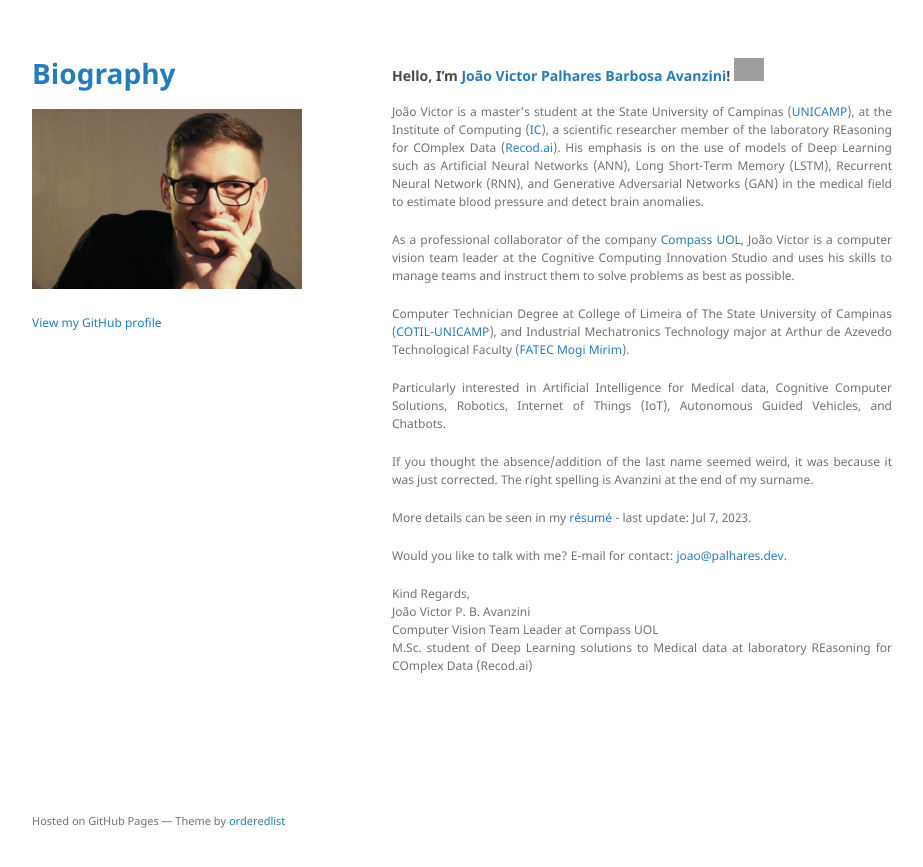
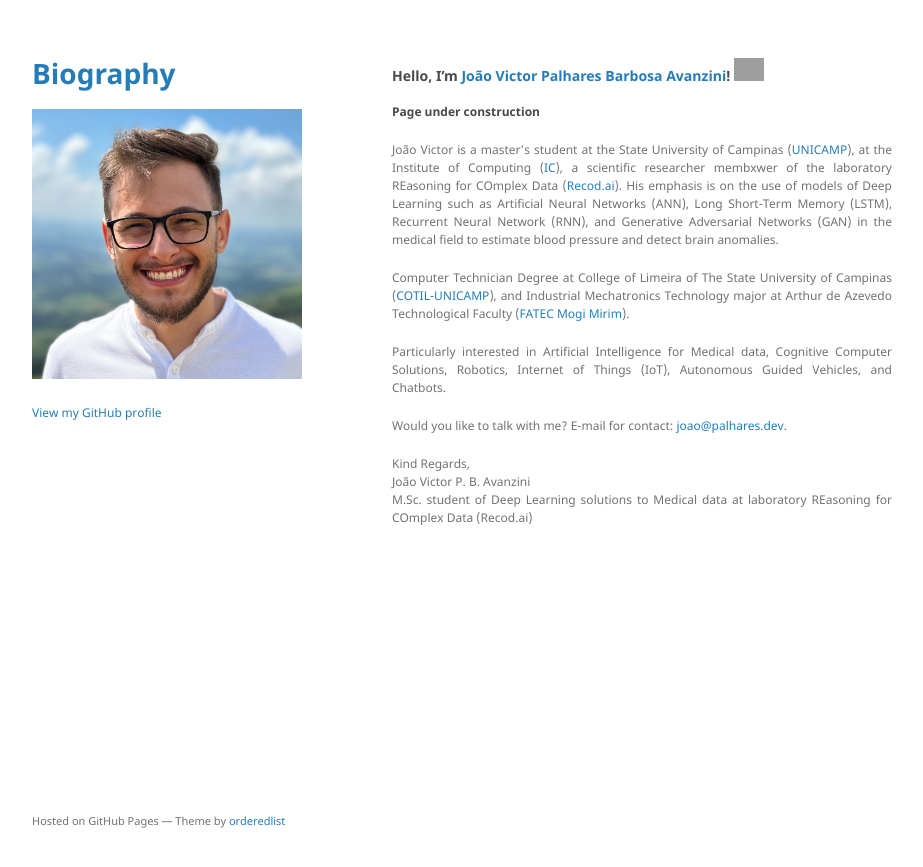
Before and after one commit to joaoavanzini/joaoavanzini.github.io, a Jekyll site: the page built from index.md, in a window 1280 px wide. Shown: the top 867 px of the page, without its empty margins (178-1101 px from the left). Built offline with Jekyll 4.4.1, drawn with Linux system fonts in a browser that asks for light colours; the repository's description, which GitHub fills in, is left out; our own code applies the rules of GitHub Pages for plain Markdown files; grey boxes are pictures that could not be loaded.

Commit message:
Page under construction

```diff
--- a/_config.yml
+++ b/_config.yml
@@ -1,5 +1,5 @@
 title: Biography
-logo: /assets/img/joao_victor.jpg
+logo: /assets/img/joao_victor.jpeg
 description: ""
 show_downloads: true
 google_analytics:
--- a/index.md
+++ b/index.md
@@ -3,21 +3,16 @@ layout: default
 ---
 ### Hello, I'm [João Victor Palhares Barbosa Avanzini](https://www.linkedin.com/in/joao-avanzini/)! <img src="https://media.giphy.com/media/hvRJCLFzcasrR4ia7z/giphy.gif" width="30px">
 
-João Victor is a master's student at the State University of Campinas ([UNICAMP](https://www.unicamp.br/)), at the Institute of Computing ([IC](https://ic.unicamp.br/)), a scientific researcher member of the laboratory REasoning for COmplex Data ([Recod.ai](https://recod.ai/)). His emphasis is on the use of models of Deep Learning such as Artificial Neural Networks (ANN), Long Short-Term Memory (LSTM), Recurrent Neural Network (RNN), and Generative Adversarial Networks (GAN) in the medical field to estimate blood pressure and detect brain anomalies.
+#### Page under construction
 
-As a professional collaborator of the company [Compass UOL](https://compass.uol/), João Victor is a computer vision team leader at the Cognitive Computing Innovation Studio and uses his skills to manage teams and instruct them to solve problems as best as possible.
+João Victor is a master's student at the State University of Campinas ([UNICAMP](https://www.unicamp.br/)), at the Institute of Computing ([IC](https://ic.unicamp.br/)), a scientific researcher membxwer of the laboratory REasoning for COmplex Data ([Recod.ai](https://recod.ai/)). His emphasis is on the use of models of Deep Learning such as Artificial Neural Networks (ANN), Long Short-Term Memory (LSTM), Recurrent Neural Network (RNN), and Generative Adversarial Networks (GAN) in the medical field to estimate blood pressure and detect brain anomalies.
 
 Computer Technician Degree at College of Limeira of The State University of Campinas ([COTIL-UNICAMP](https://www.cotil.unicamp.br/)), and Industrial Mechatronics Technology major at Arthur de Azevedo Technological Faculty ([FATEC Mogi Mirim](https://fatecmm.edu.br/)).
 
 Particularly interested in Artificial Intelligence for Medical data, Cognitive Computer Solutions, Robotics, Internet of Things (IoT), Autonomous Guided Vehicles, and Chatbots.
 
-If you thought the absence/addition of the last name seemed weird, it was because it was just corrected. The right spelling is Avanzini at the end of my surname.
-
-More details can be seen in my [résumé](./assets/src/resume.pdf) - last update: Jul 7, 2023.
-
 Would you like to talk with me? E-mail for contact: <a href="mailto:joao@palhares.dev">joao@palhares.dev</a>.
 
 Kind Regards,<br>
 João Victor P. B. Avanzini<br>
-Computer Vision Team Leader at Compass UOL<br>
 M.Sc. student of Deep Learning solutions to Medical data at laboratory REasoning for COmplex Data (Recod.ai)
```
Also changed, not shown: assets/img/joao_victor.jpeg (added), assets/img/joao_victor.jpg (deleted), 2 other files.
